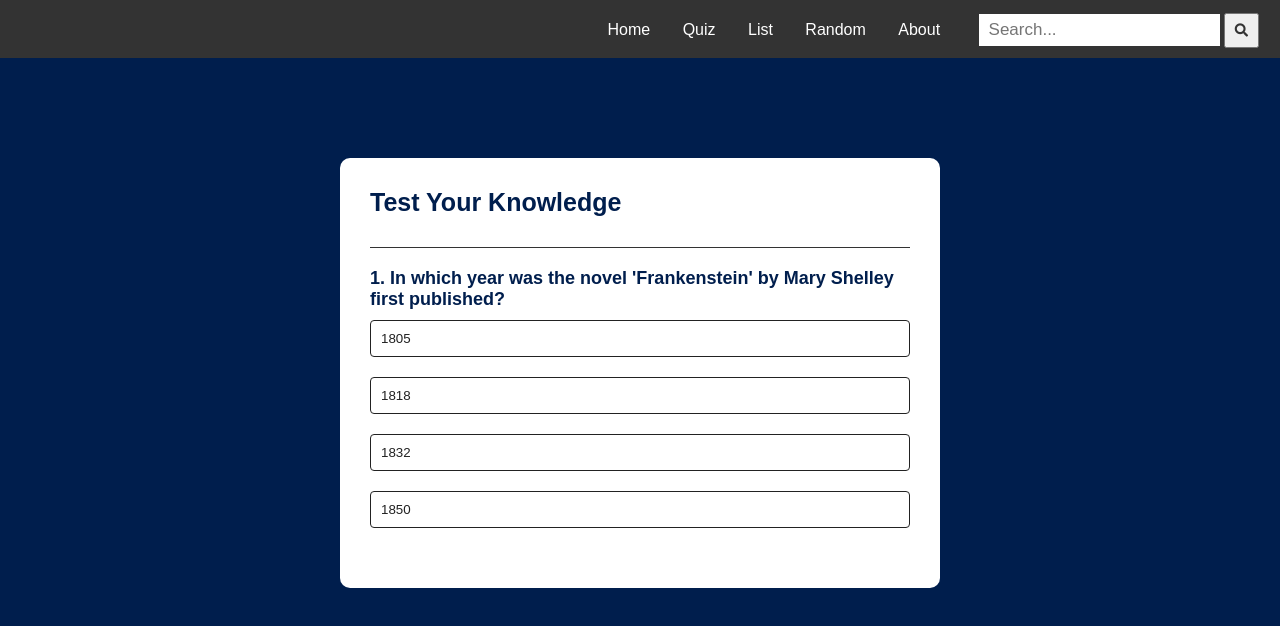
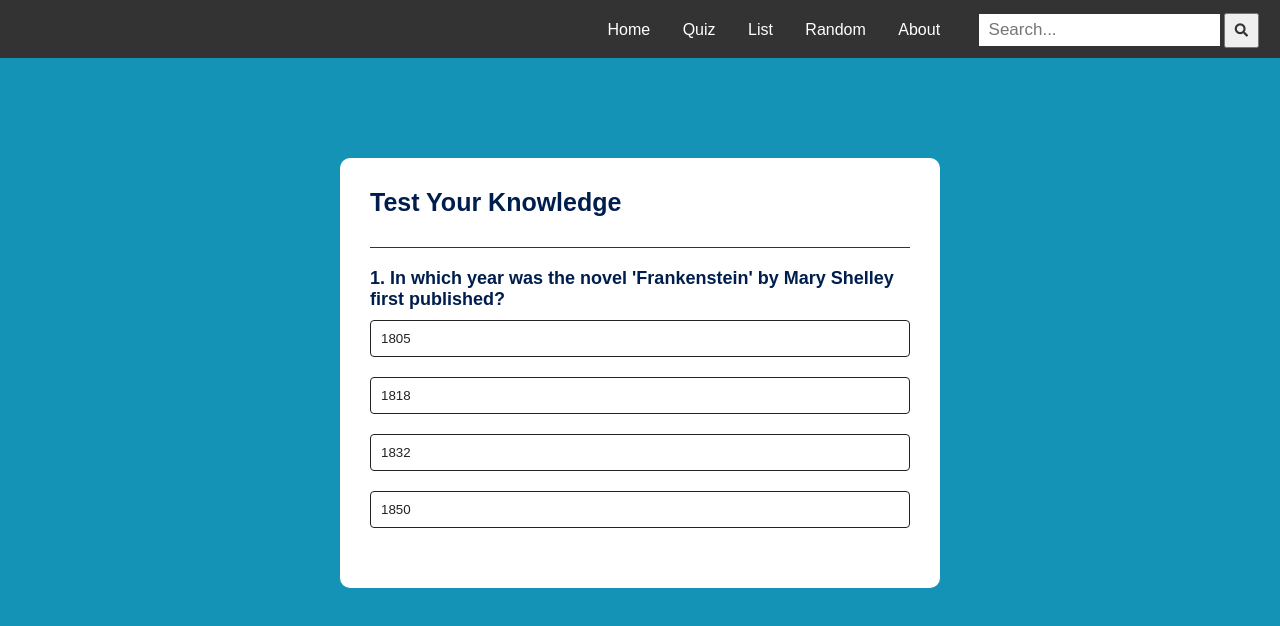
Before and after one commit to muntasir2007/Scispace, a plain HTML site: page pages/quiz.html in a window 1280 px wide. Drawn offline with Linux system fonts and the light colour scheme.

Commit message:
Update quiz.css

```diff
--- a/css/quiz.css
+++ b/css/quiz.css
@@ -53,7 +53,7 @@ div.scrollmenu a:hover {
 }
 
 body{
-	background-color: #001e4d;
+	background-color: #1493b6;
 }
 
 .app{
```
